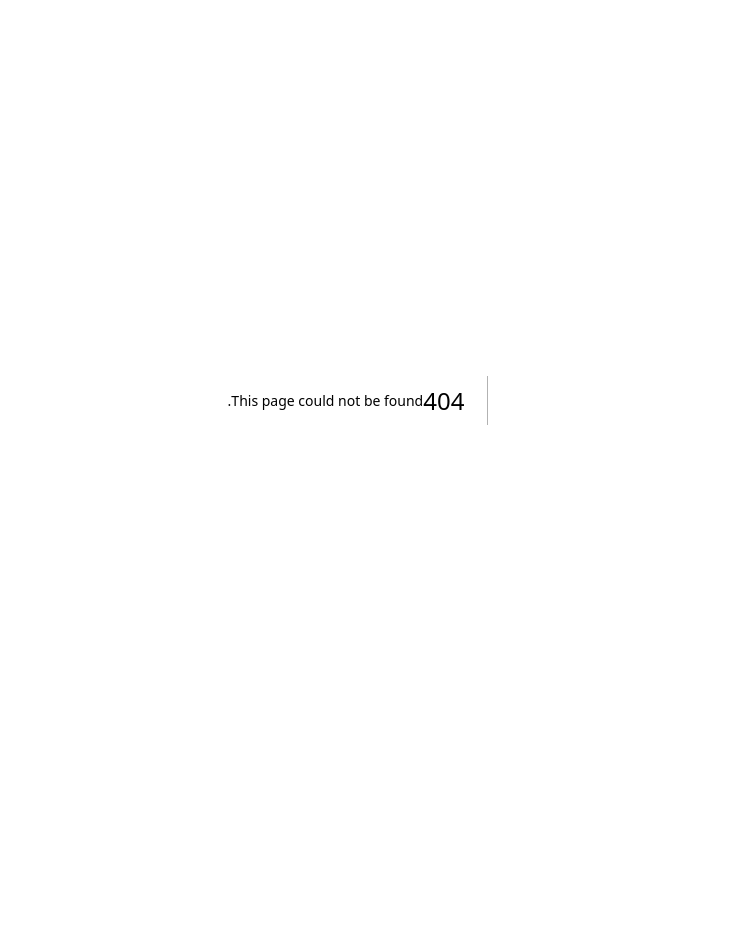
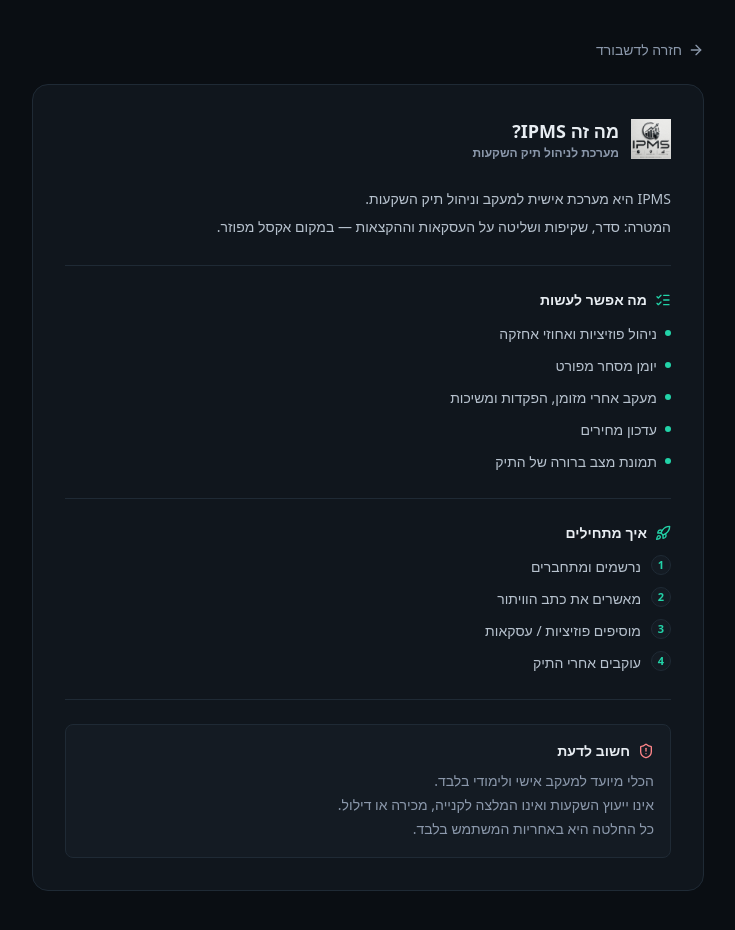
Before and after one commit to mdejo478-del/portfolio-dashboard, a Next.js app: page /about in a window 1280 px wide. Before the commit this address had no page. Shown: the whole page, without its empty margins (272-1007 px from the left). Before the commit the page ends 800 px from the top, so only its background shows below. Built offline with nearby package versions, Linux system fonts and the light colour scheme.

Commit message:
Add /about page and header link explaining what IPMS does
Matches the dark RTL styling used by the login/register/disclaimer
pages (standalone route, no shared CSS scope with the dashboard).
Linked from a new "אודות" button in the header, next to the alerts
bell.

```diff
--- /dev/null
+++ b/src/app/about/page.tsx
@@ -0,0 +1,103 @@
+import Link from "next/link";
+import type { Metadata } from "next";
+import { ArrowRight, ListChecks, Rocket, ShieldAlert } from "lucide-react";
+
+export const metadata: Metadata = {
+  title: "אודות — IPMS",
+};
+
+export default function AboutPage() {
+  return (
+    <div dir="rtl" className="min-h-screen bg-[#0A0E13] px-4 py-8 sm:py-10">
+      <div className="mx-auto w-full max-w-2xl">
+        <Link
+          href="/"
+          className="mb-6 inline-flex items-center gap-1.5 text-sm text-[#8B98AB] hover:text-[#E8EDF2] transition-colors"
+        >
+          <ArrowRight size={16} />
+          חזרה לדשבורד
+        </Link>
+
+        <div className="rounded-2xl border border-[#1F2A35] bg-[#10161D] p-6 sm:p-8">
+          <div className="mb-6 flex items-center gap-3">
+            {/* eslint-disable-next-line @next/next/no-img-element */}
+            <img src="/logo.jpg" alt="IPMS" className="h-10 w-10 flex-shrink-0 object-contain" />
+            <div>
+              <h1 className="text-lg font-extrabold text-[#E8EDF2]">מה זה IPMS?</h1>
+              <p className="text-xs font-semibold text-[#8B98AB]">מערכת לניהול תיק השקעות</p>
+            </div>
+          </div>
+
+          <p className="text-sm leading-7 text-[#B7C2CE]">
+            IPMS היא מערכת אישית למעקב וניהול תיק השקעות.
+            <br />
+            המטרה: סדר, שקיפות ושליטה על העסקאות וההקצאות — במקום אקסל מפוזר.
+          </p>
+
+          <div className="my-6 h-px bg-[#1F2A35]" />
+
+          <section>
+            <h2 className="mb-3 flex items-center gap-2 text-sm font-bold text-[#E8EDF2]">
+              <ListChecks size={16} className="text-[#22D3A8]" />
+              מה אפשר לעשות
+            </h2>
+            <ul className="space-y-2 text-sm leading-6 text-[#B7C2CE]">
+              {[
+                "ניהול פוזיציות ואחוזי אחזקה",
+                "יומן מסחר מפורט",
+                "מעקב אחרי מזומן, הפקדות ומשיכות",
+                "עדכון מחירים",
+                "תמונת מצב ברורה של התיק",
+              ].map((item) => (
+                <li key={item} className="flex items-start gap-2">
+                  <span className="mt-2 h-1.5 w-1.5 flex-shrink-0 rounded-full bg-[#22D3A8]" />
+                  {item}
+                </li>
+              ))}
+            </ul>
+          </section>
+
+          <div className="my-6 h-px bg-[#1F2A35]" />
+
+          <section>
+            <h2 className="mb-3 flex items-center gap-2 text-sm font-bold text-[#E8EDF2]">
+              <Rocket size={16} className="text-[#22D3A8]" />
+              איך מתחילים
+            </h2>
+            <ol className="space-y-2 text-sm leading-6 text-[#B7C2CE]">
+              {[
+                "נרשמים ומתחברים",
+                "מאשרים את כתב הוויתור",
+                "מוסיפים פוזיציות / עסקאות",
+                "עוקבים אחרי התיק",
+              ].map((item, i) => (
+                <li key={item} className="flex items-start gap-2.5">
+                  <span className="flex h-5 w-5 flex-shrink-0 items-center justify-center rounded-full bg-[#141B23] border border-[#1F2A35] text-[11px] font-bold text-[#22D3A8]">
+                    {i + 1}
+                  </span>
+                  {item}
+                </li>
+              ))}
+            </ol>
+          </section>
+
+          <div className="my-6 h-px bg-[#1F2A35]" />
+
+          <section className="rounded-lg border border-[#1F2A35] bg-[#141B23] p-4">
+            <h2 className="mb-2 flex items-center gap-2 text-sm font-bold text-[#E8EDF2]">
+              <ShieldAlert size={16} className="text-[#FF8589]" />
+              חשוב לדעת
+            </h2>
+            <p className="text-sm leading-6 text-[#8B98AB]">
+              הכלי מיועד למעקב אישי ולימודי בלבד.
+              <br />
+              אינו ייעוץ השקעות ואינו המלצה לקנייה, מכירה או דילול.
+              <br />
+              כל החלטה היא באחריות המשתמש בלבד.
+            </p>
+          </section>
+        </div>
+      </div>
+    </div>
+  );
+}
--- a/src/components/dashboard/Header.tsx
+++ b/src/components/dashboard/Header.tsx
@@ -1,4 +1,5 @@
-import { Undo2, Eye, EyeOff, LogOut } from "lucide-react";
+import Link from "next/link";
+import { Undo2, Eye, EyeOff, LogOut, Info } from "lucide-react";
 import { logout } from "@/app/actions/auth";
 import type { Alert, UndoSnapshot } from "@/components/dashboard/types";
 import { formatMoney } from "@/components/dashboard/format";
@@ -67,6 +68,17 @@ export function Header({
             alerts={visibleAlerts} unseenCount={unseenAlertCount} seenIds={seenAlertIds}
             open={alertsOpen} onToggle={toggleAlerts} onClose={closeAlerts} onDismiss={dismissAlert}
           />
+          <Link
+            href="/about" title="אודות המערכת"
+            style={{
+              display: "inline-flex", alignItems: "center", gap: 6, padding: "9px 15px",
+              borderRadius: 10, fontWeight: 600, fontSize: 13.5, cursor: "pointer",
+              background: "transparent", border: "1px solid var(--border)", color: "var(--text-dim)",
+              textDecoration: "none",
+            }}
+          >
+            <Info size={15} /> אודות
+          </Link>
           <button
             type="button" className="ghost" onClick={undoLastAction} disabled={!undoSnapshot}
             title={undoSnapshot ? "בטל: " + undoSnapshot.label : "אין פעולה לביטול"}
```
